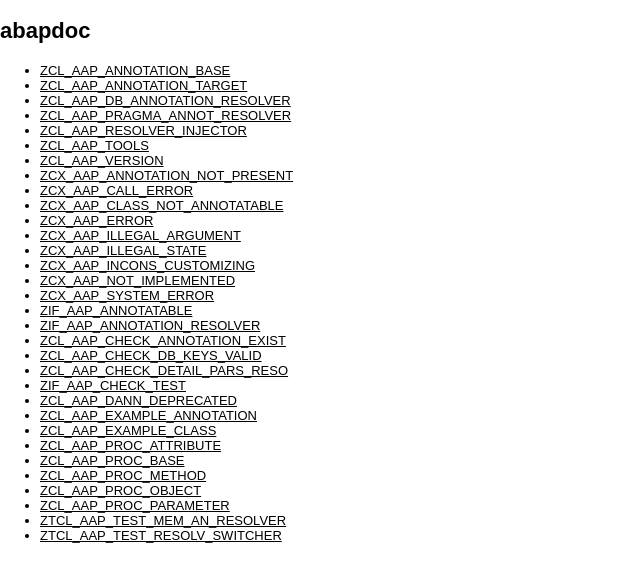
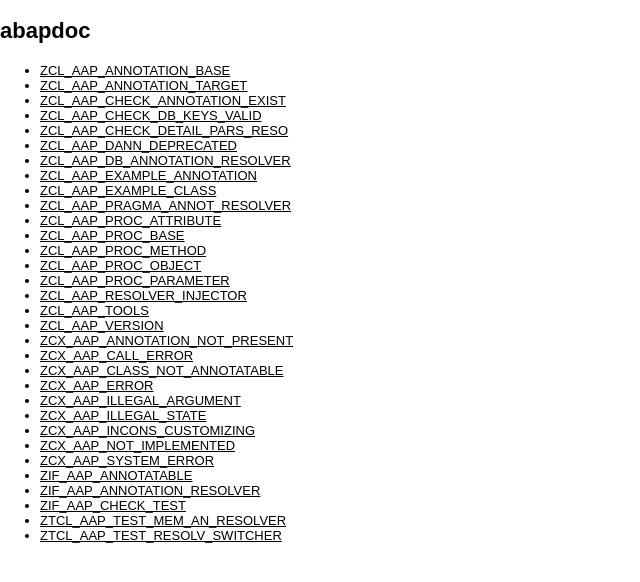
Before and after one commit to fabianlupa/abap-annotation-processing, a Jekyll site: the page built from navigation.html, in a window 1280 px wide. Shown: the top 582 px of the page, without its empty margins (0-640 px from the left). Built offline with Jekyll 4.4.1, drawn with Linux system fonts in a browser that asks for light colours.

Commit message:
Update navigation.html

```diff
--- a/navigation.html
+++ b/navigation.html
@@ -11,7 +11,8 @@ layout: empty
     {% unless collection.label == 'posts' %}
     <h2>{{collection.label}}</h2>
     <ul>
-      {% for file in collection.files %}
+      {% assign files = collection.files | sort: 'basename' %}
+      {% for file in files %}
       <li><a href="./{{ file.path | remove_first:'/_' }}" target="content">{{ file.basename | upcase }}</a></li>
       {% endfor %}
     </ul>
```
